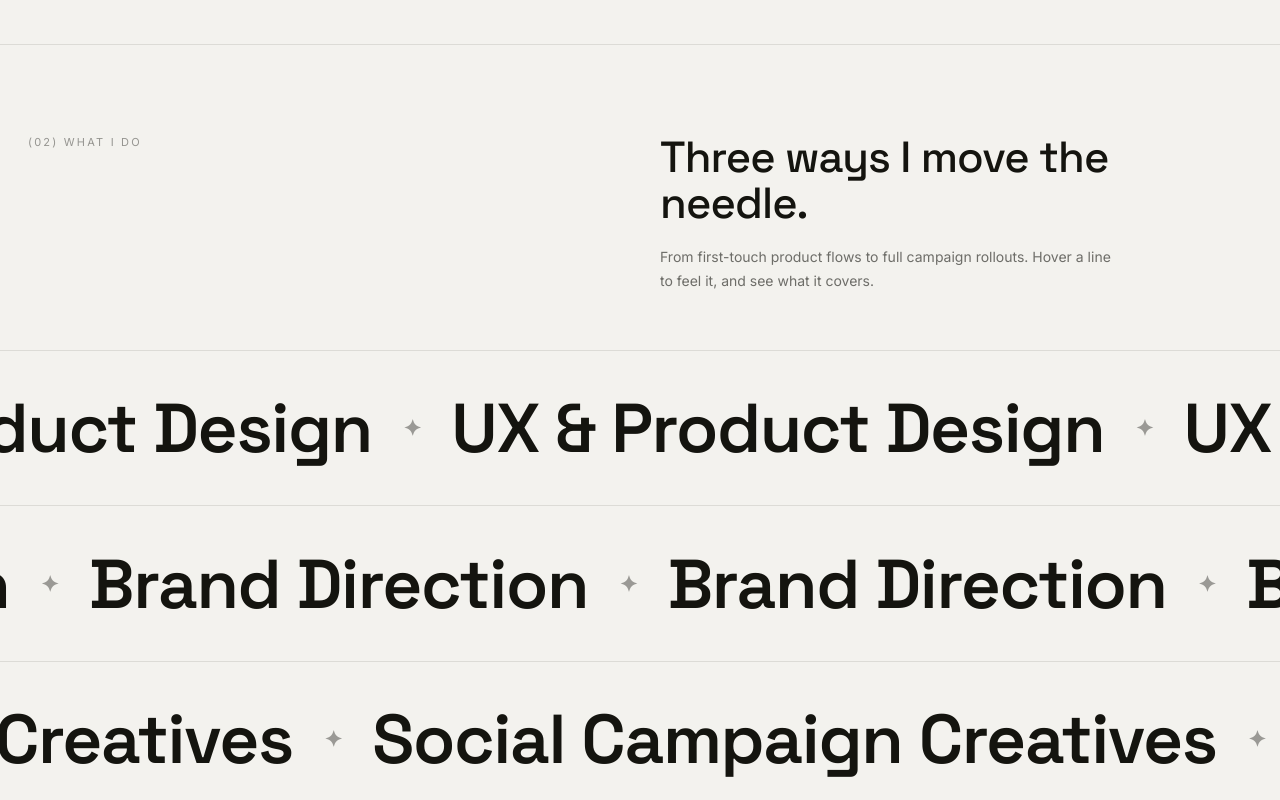
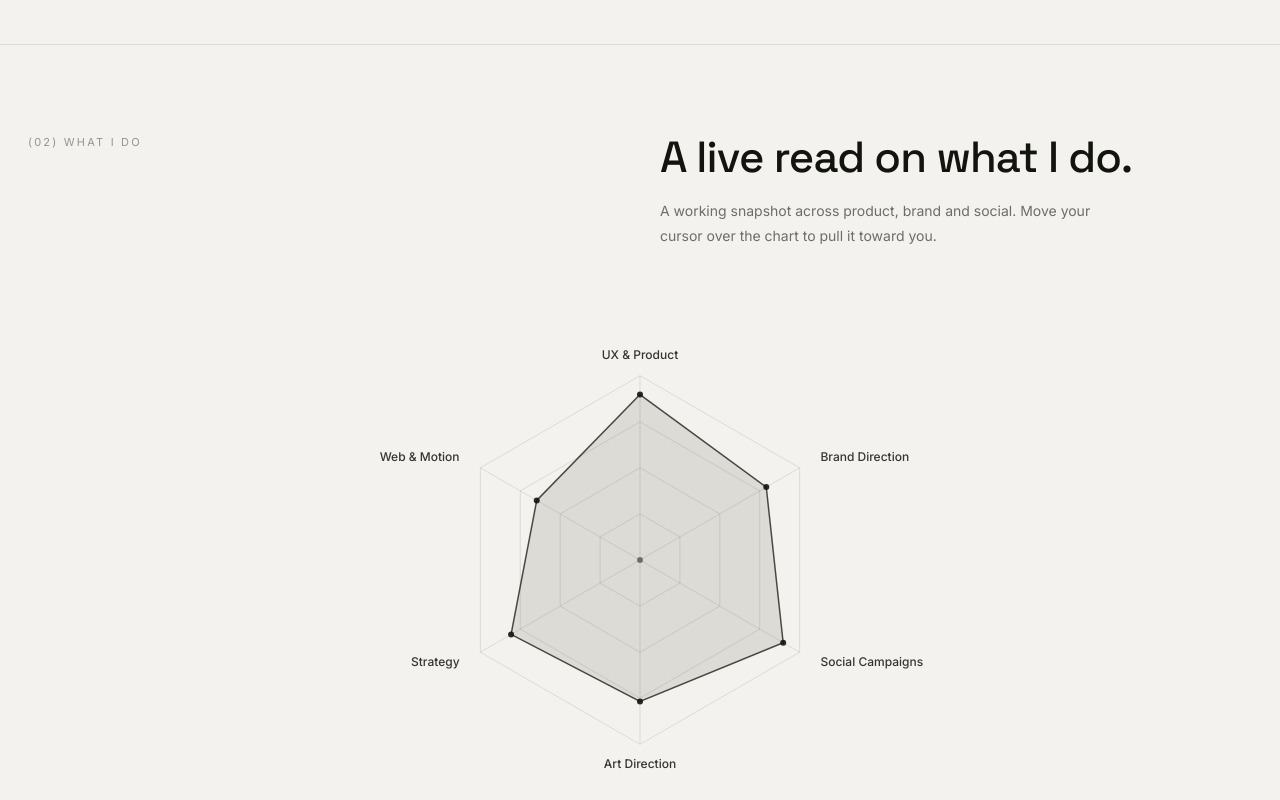
Before and after one commit to MadeByKara/kara-portfolio, a React (Vite) app: page / in a window 1280 px wide. Shown: the part 8700-9500 px from the top of the page. Built offline with nearby package versions, Linux system fonts and the light colour scheme.

Commit message:
Capabilities: interactive radar chart (breathes + stretches toward cursor) replacing marquee

```diff
--- a/src/App.jsx
+++ b/src/App.jsx
@@ -330,11 +330,93 @@ function FolderCard({ project, index, onOpen }) {
 // ─────────────────────────────────────────────────────────────────────────────
 // CAPABILITIES — interactive flow field (vector lines swirl around the cursor)
 // ─────────────────────────────────────────────────────────────────────────────
-const CAPS = [
-  { t: "UX & Product Design",       sub: "Flows, prototypes & product thinking", dir: "left",  dur: 30 },
-  { t: "Brand Direction",           sub: "Identity systems & art direction",     dir: "right", dur: 36 },
-  { t: "Social Campaign Creatives", sub: "Scroll-stopping content & paid ads",   dir: "left",  dur: 26 },
-];
+// interactive radar chart — breathes on its own, stretches toward the cursor
+const RADAR_AXES = ["UX & Product", "Brand Direction", "Social Campaigns", "Art Direction", "Strategy", "Web & Motion"];
+const RADAR_BASE = [0.92, 0.84, 0.9, 0.72, 0.78, 0.68];
+
+function RadarChart({ isDark }) {
+  const canvasRef = useRef(null);
+  useEffect(() => {
+    const canvas = canvasRef.current;
+    const ctx = canvas.getContext("2d");
+    let W = 0, H = 0, dpr = 1, raf, t = 0;
+    const N = RADAR_AXES.length;
+    const boost = new Array(N).fill(0);
+    const mouse = { x: 0, y: 0, active: false };
+
+    const resize = () => {
+      dpr = Math.min(window.devicePixelRatio || 1, 2);
+      W = canvas.clientWidth; H = canvas.clientHeight;
+      canvas.width = W * dpr; canvas.height = H * dpr;
+      ctx.setTransform(dpr, 0, 0, dpr, 0, 0);
+    };
+    resize();
+    window.addEventListener("resize", resize);
+    const move = e => { const r = canvas.getBoundingClientRect(); mouse.x = e.clientX - r.left; mouse.y = e.clientY - r.top; };
+    const enter = () => { mouse.active = true; };
+    const leave = () => { mouse.active = false; };
+    canvas.addEventListener("mousemove", move);
+    canvas.addEventListener("mouseenter", enter);
+    canvas.addEventListener("mouseleave", leave);
+
+    const ang = i => -Math.PI / 2 + i * 2 * Math.PI / N;
+
+    const draw = () => {
+      t += 0.012;
+      const ink = isDark ? "240,239,233" : "20,20,15";
+      ctx.clearRect(0, 0, W, H);
+      const cx = W / 2, cy = H / 2, R = Math.min(H * 0.36, W * 0.26);
+
+      // smooth per-axis cursor pull
+      for (let i = 0; i < N; i++) {
+        let target = 0;
+        if (mouse.active) {
+          const ma = Math.atan2(mouse.y - cy, mouse.x - cx);
+          let da = Math.abs(ang(i) - ma); da = Math.min(da, Math.PI * 2 - da);
+          const md = Math.hypot(mouse.x - cx, mouse.y - cy);
+          const cone = Math.max(0, 1 - da / (Math.PI * 0.6));
+          target = cone * Math.min(md / R, 1.2) * 0.42;
+        }
+        boost[i] += (target - boost[i]) * 0.12;
+      }
+
+      // grid rings + spokes
+      ctx.strokeStyle = `rgba(${ink},0.1)`; ctx.lineWidth = 1;
+      for (let k = 1; k <= 4; k++) {
+        const rk = R * k / 4;
+        ctx.beginPath();
+        for (let i = 0; i <= N; i++) { const x = cx + Math.cos(ang(i)) * rk, y = cy + Math.sin(ang(i)) * rk; i ? ctx.lineTo(x, y) : ctx.moveTo(x, y); }
+        ctx.stroke();
+      }
+      for (let i = 0; i < N; i++) { ctx.beginPath(); ctx.moveTo(cx, cy); ctx.lineTo(cx + Math.cos(ang(i)) * R, cy + Math.sin(ang(i)) * R); ctx.stroke(); }
+
+      // data polygon
+      const pts = [];
+      for (let i = 0; i < N; i++) {
+        const v = Math.min(RADAR_BASE[i] + 0.05 * Math.sin(t * (0.7 + i * 0.06) + i) + boost[i], 1.25);
+        pts.push([cx + Math.cos(ang(i)) * R * v, cy + Math.sin(ang(i)) * R * v]);
+      }
+      ctx.beginPath(); pts.forEach((p, i) => i ? ctx.lineTo(p[0], p[1]) : ctx.moveTo(p[0], p[1])); ctx.closePath();
+      ctx.fillStyle = `rgba(${ink},0.1)`; ctx.fill();
+      ctx.strokeStyle = `rgba(${ink},0.75)`; ctx.lineWidth = 1.5; ctx.stroke();
+      pts.forEach((p, i) => { ctx.fillStyle = `rgba(${ink},0.9)`; ctx.beginPath(); ctx.arc(p[0], p[1], 3 + boost[i] * 11, 0, 7); ctx.fill(); });
+      ctx.fillStyle = `rgba(${ink},0.5)`; ctx.beginPath(); ctx.arc(cx, cy, 3, 0, 7); ctx.fill();
+
+      // labels
+      ctx.font = `500 12px ${BODY}`; ctx.fillStyle = `rgba(${ink},0.85)`; ctx.textBaseline = "middle";
+      for (let i = 0; i < N; i++) {
+        const c = Math.cos(ang(i)), s = Math.sin(ang(i));
+        const lx = cx + c * (R + 24), ly = cy + s * (R + 20);
+        ctx.textAlign = c > 0.25 ? "left" : c < -0.25 ? "right" : "center";
+        ctx.fillText(RADAR_AXES[i], lx, ly);
+      }
+      raf = requestAnimationFrame(draw);
+    };
+    draw();
+    return () => { cancelAnimationFrame(raf); window.removeEventListener("resize", resize); canvas.removeEventListener("mousemove", move); canvas.removeEventListener("mouseenter", enter); canvas.removeEventListener("mouseleave", leave); };
+  }, [isDark]);
+  return <canvas ref={canvasRef} style={{ width: "100%", height: "100%", display: "block" }} />;
+}
 
 function FlowField({ isDark }) {
   const canvasRef = useRef(null);
@@ -392,40 +474,14 @@ function FlowField({ isDark }) {
   return <canvas ref={canvasRef} style={{ width: "100%", height: "100%", display: "block" }} />;
 }
 
-function Capabilities() {
-  const [hover, setHover] = useState(null);
+function Capabilities({ isDark }) {
   return (
-    <section id="services" style={{ background: "transparent", padding: "90px 28px 40px", borderTop: `1px solid ${BORDER}` }}>
+    <section id="services" style={{ background: "transparent", padding: "90px 28px 60px", borderTop: `1px solid ${BORDER}` }}>
       <SectionHead label="(02) What I Do"
-        heading="Three ways I move the needle."
-        copy="From first-touch product flows to full campaign rollouts. Hover a line to feel it, and see what it covers." />
-      <div style={{ margin: "0 -28px", borderTop: `1px solid ${BORDER}` }}>
-        {CAPS.map((c, i) => {
-          const on = hover === i;
-          return (
-            <div key={c.t} data-label={c.sub}
-              onMouseEnter={() => setHover(i)} onMouseLeave={() => setHover(null)}
-              style={{ position: "relative", overflow: "hidden", borderBottom: `1px solid ${BORDER}`,
-                padding: "clamp(16px,2.6vw,34px) 0", cursor: "pointer",
-                background: on ? INK : "transparent", transition: "background .45s ease" }}>
-              <div style={{ display: "flex", width: "max-content",
-                animation: `${c.dir === "left" ? "mqL" : "mqR"} ${c.dur}s linear infinite`,
-                animationPlayState: on ? "paused" : "running" }}>
-                {[0, 1].map(rep => (
-                  <div key={rep} style={{ display: "flex", flexShrink: 0 }}>
-                    {Array.from({ length: 6 }).map((_, k) => (
-                      <span key={k} style={{ display: "inline-flex", alignItems: "center", gap: "0.45em", paddingRight: "0.45em",
-                        fontFamily: HEAD, fontWeight: 600, fontSize: "clamp(30px,5.4vw,88px)", letterSpacing: "-.02em",
-                        color: on ? "var(--bg)" : INK, transition: "color .45s ease", whiteSpace: "nowrap" }}>
-                        {c.t}<span style={{ fontSize: "0.32em", opacity: 0.4 }}>✦</span>
-                      </span>
-                    ))}
-                  </div>
-                ))}
-              </div>
-            </div>
-          );
-        })}
+        heading="A live read on what I do."
+        copy="A working snapshot across product, brand and social. Move your cursor over the chart to pull it toward you." />
+      <div style={{ position: "relative", width: "100%", height: "min(64vh, 600px)" }}>
+        <RadarChart isDark={isDark} />
       </div>
     </section>
   );
@@ -617,8 +673,6 @@ export default function App() {
           70%  { box-shadow: 0 0 0 8px rgba(58,125,68,0); }
           100% { box-shadow: 0 0 0 0 rgba(58,125,68,0); }
         }
-        @keyframes mqL { from { transform: translateX(0); } to { transform: translateX(-50%); } }
-        @keyframes mqR { from { transform: translateX(-50%); } to { transform: translateX(0); } }
       `}</style>
 
       <CursorLabel />
@@ -636,7 +690,7 @@ export default function App() {
             <main>
               <Hero ready={ready} isDark={isDark} />
               <WorkSection onOpen={openProject} />
-              <Capabilities />
+              <Capabilities isDark={isDark} />
               <About />
               <ContactFooter />
             </main>
```
